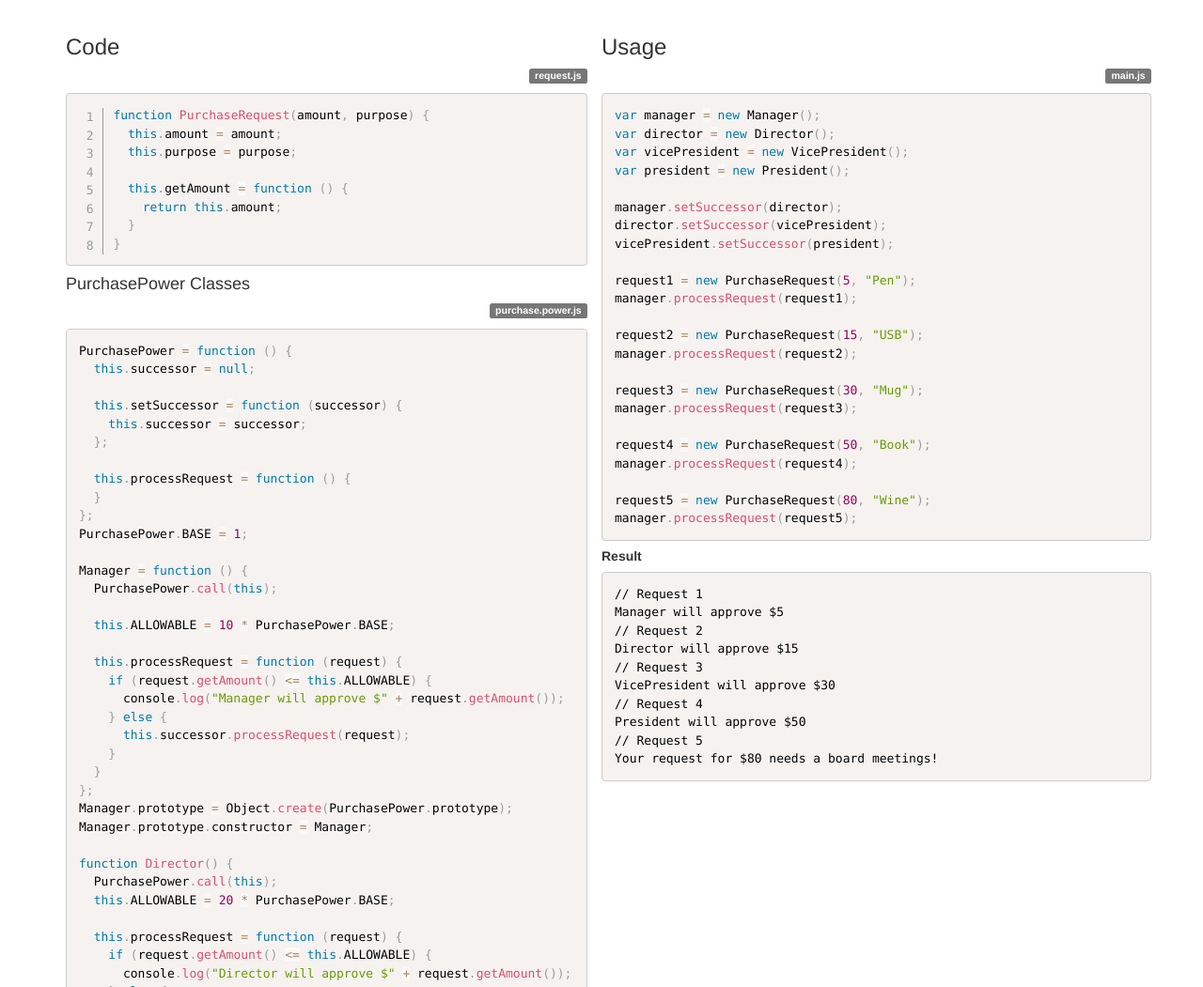
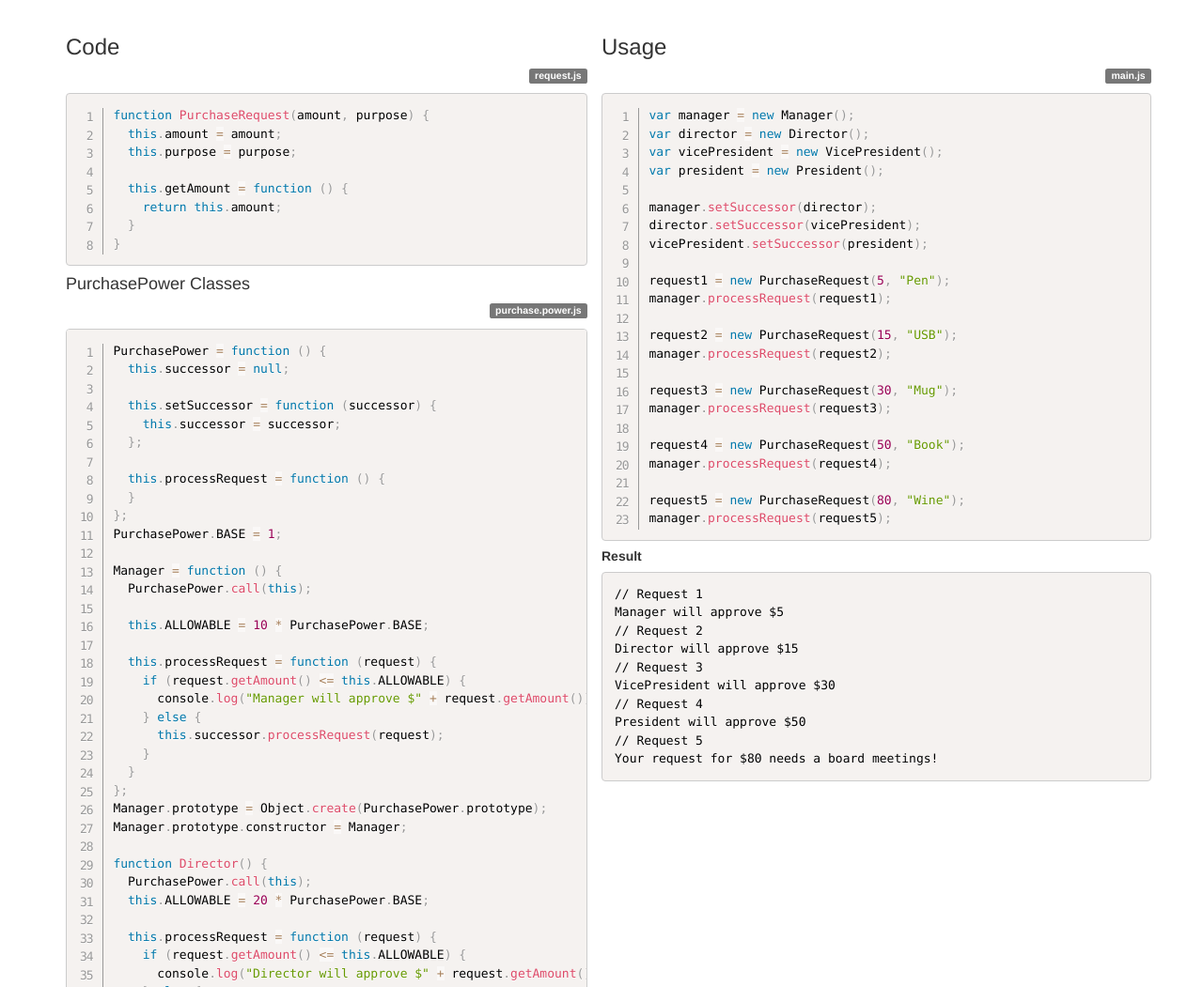
Before and after one commit to rain1024/design-patterns-lab, a plain HTML site: page chain-of-responsibility/index.html in a window 1280 px wide. Shown: the part 435-1486 px from the top of the page at 94% size. Drawn offline with nearby package versions, Linux system fonts and the light colour scheme.

Commit message:
wrap text

```diff
--- a/chain-of-responsibility/code/purchase.power.js
+++ b/chain-of-responsibility/code/purchase.power.js
@@ -47,7 +47,8 @@ function VicePresident() {
 
   this.processRequest = function (request) {
     if (request.getAmount() <= this.ALLOWABLE) {
-      console.log("VicePresident will approve $" + request.getAmount());
+      console.log("VicePresident will approve $" +
+        request.getAmount());
     } else {
       this.successor.processRequest(request);
     }
--- a/chain-of-responsibility/index.html
+++ b/chain-of-responsibility/index.html
@@ -20,14 +20,14 @@
         <div class="col-xs-6">
             <h3>Code</h3>
             <p><span class="label label-default pull-right">request.js</span></p><br/>
-            <pre class="intro line-numbers" data-src="code/request.js" data-start="1"></pre>
+            <pre class="line-numbers" data-src="code/request.js" data-start="1"></pre>
             <h4>PurchasePower Classes</h4>
             <p><span class="label label-default pull-right">purchase.power.js</span></p><br/>
-            <pre data-src="code/purchase.power.js"></pre>
+            <pre class="line-numbers" data-src="code/purchase.power.js"></pre>
         </div>
         <h3>Usage</h3>
         <p><span class="label label-default pull-right">main.js</span></p><br/>
-        <pre data-src="code/main.js"></pre>
+        <pre class="line-numbers" data-src="code/main.js"></pre>
         <b>Result</b>
         <pre data-src="code/result.txt"></pre>
     </div>
```
